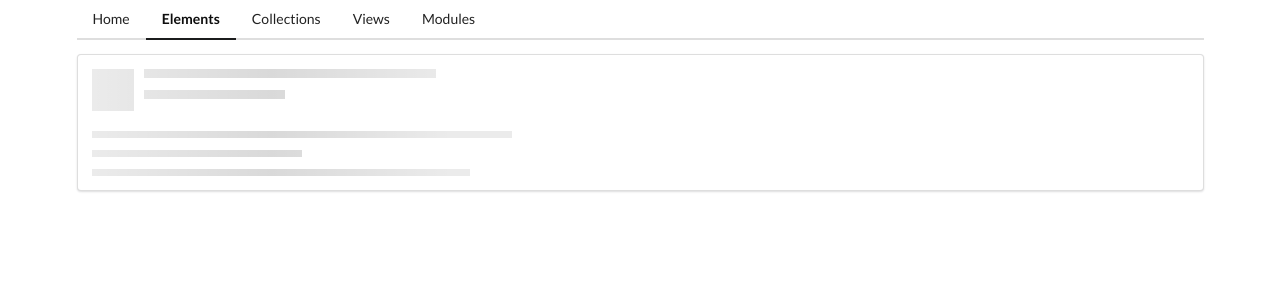
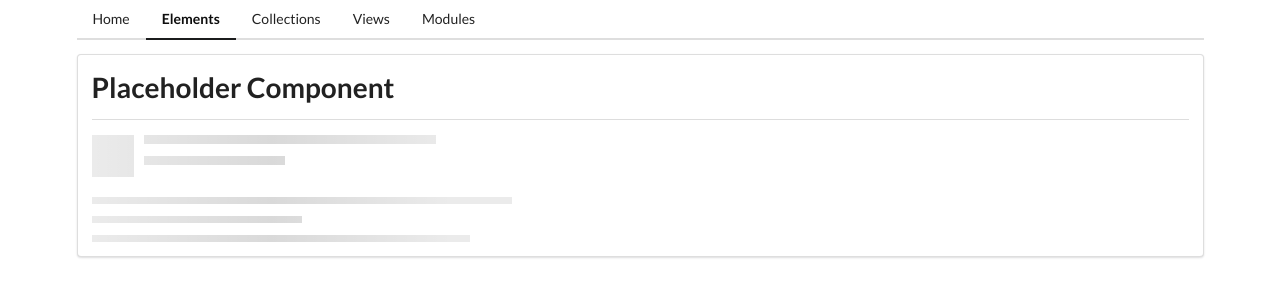
Before and after one commit to JoshMTM/componenentsappng, an Angular app: page /elements in a window 1280 px wide. Shown: the top 300 px of the page. Built offline with nearby package versions, Linux system fonts and the light colour scheme.

Commit message:
shared template  for divider

```diff
--- a/src/app/elements/elements-home/elements-home.component.html
+++ b/src/app/elements/elements-home/elements-home.component.html
@@ -1 +1,4 @@
-<app-place-holder [header]="true"></app-place-holder>
+<app-divider>
+    Placeholder Component
+</app-divider>
+<app-place-holder></app-place-holder>
--- a/src/app/elements/elements.module.ts
+++ b/src/app/elements/elements.module.ts
@@ -5,6 +5,7 @@ import { ElementsRoutingModule } from './elements-routing.module';
 import { ElementsHomeComponent } from './elements-home/elements-home.component';
 import { PlaceHolderComponent } from './place-holder/place-holder.component';
 import { TimesDirective } from './times.directive';
+import { SharedModule } from '../shared/shared.module';
 
 
 @NgModule({
@@ -15,7 +16,8 @@ import { TimesDirective } from './times.directive';
   ],
   imports: [
     CommonModule,
-    ElementsRoutingModule
+    ElementsRoutingModule,
+    SharedModule
   ],
 })
 export class ElementsModule { }
--- /dev/null
+++ b/src/app/shared/divider/divider.component.html
@@ -0,0 +1,4 @@
+<h1>
+    <ng-content></ng-content>
+</h1>
+<div class="ui divider"></div>
--- /dev/null
+++ b/src/app/shared/divider/divider.component.ts
@@ -0,0 +1,15 @@
+import { Component, OnInit } from '@angular/core';
+
+@Component({
+  selector: 'app-divider',
+  templateUrl: './divider.component.html',
+  styleUrls: ['./divider.component.css']
+})
+export class DividerComponent implements OnInit {
+
+  constructor() { }
+
+  ngOnInit(): void {
+  }
+
+}
```
Also changed, not shown: src/app/shared/shared.module.ts (added, +16 -0 lines), src/app/shared/divider/divider.component.css (added), 1 other file (tests, documents, lock files or other folders).
